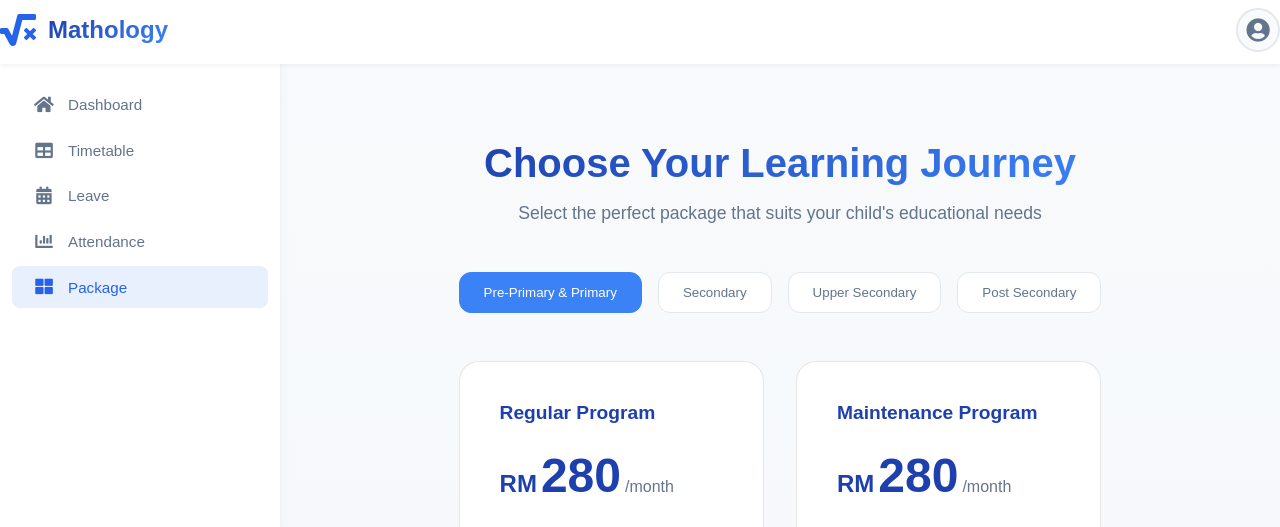
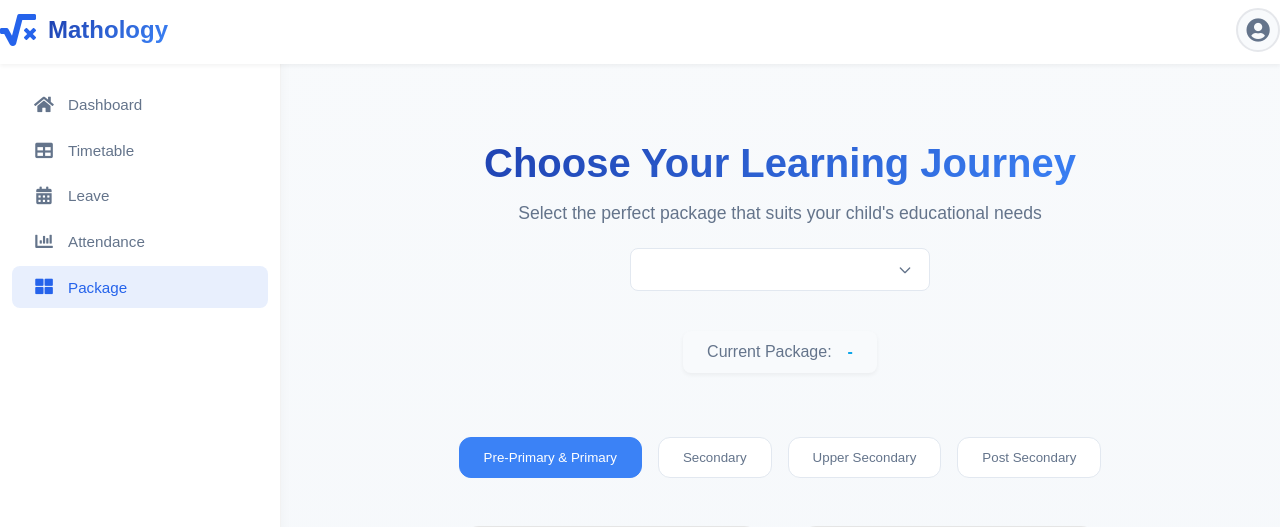
Before and after one commit to TomazFu/Mathology-Attendance-System, a PHP site: page /tcpdf/parent/parent-package.php in a window 1280 px wide. Shown: the top 527 px of the page. Run offline with PHP 8.4, Linux system fonts and the light colour scheme; the visitor is signed in with stand-in values (Sample User, id 1); data comes from the database, SQL or seed files in the repository; lists and menus that the app fills with data are empty.

Commit message:
Add student selectoron package page

```diff
--- a/assets/css/parent.css
+++ b/assets/css/parent.css
@@ -1562,7 +1562,7 @@ input[type="file"] {
 
 .attendance-hero .subtitle {
     font-size: 1.3rem;
-    opacity: 0.95;
+    opacity: 0.9;
     margin-bottom: 2.5rem;
     line-height: 1.6;
     color: white;
@@ -2486,7 +2486,7 @@ input[type="file"] {
     font-size: 2.5rem;
     font-weight: 700;
     margin-bottom: 1rem;
-    text-shadow: 0 2px 4px rgba(0, 0, 0, 0.1);
+    text-shadow: 0 2px 4px rgba(0, 0, 0, 0.2);
 }
 
 .attendance-hero .subtitle {
@@ -2536,3 +2536,34 @@ input[type="file"] {
     background: #1e40af;
     color: white;
 }
+
+.package-header {
+    text-align: center;
+    margin-bottom: 3rem;
+}
+
+.package-header .student-selector {
+    margin: 1.5rem auto;
+    max-width: 300px;
+}
+
+.current-package-indicator {
+    background: #f8fafc;
+    padding: 0.75rem 1.5rem;
+    border-radius: 8px;
+    display: inline-flex;
+    align-items: center;
+    gap: 1rem;
+    margin: 1rem 0;
+    box-shadow: 0 2px 4px rgba(0,0,0,0.05);
+}
+
+.current-package-indicator .label {
+    color: #64748b;
+    font-weight: 500;
+}
+
+.current-package-indicator .value {
+    color: #0ea5e9;
+    font-weight: 600;
+}
--- a/assets/js/package.js
+++ b/assets/js/package.js
@@ -42,6 +42,22 @@ document.addEventListener('DOMContentLoaded', function() {
             const level = this.dataset.level;
             updatePackagePrices(packagePrices[level]);
         });
+    });
+
+    const studentSelect = document.getElementById('student-select');
+    const currentPackageDisplay = document.getElementById('current-package-name');
+
+    // Initialize with first student's package
+    if (studentSelect && studentSelect.options.length > 0) {
+        const currentPackage = studentSelect.options[0].getAttribute('data-package');
+        currentPackageDisplay.textContent = currentPackage || 'No Package';
+    }
+
+    // Update package display when student selection changes
+    studentSelect.addEventListener('change', function() {
+        const selectedOption = this.options[this.selectedIndex];
+        const currentPackage = selectedOption.getAttribute('data-package');
+        currentPackageDisplay.textContent = currentPackage || 'No Package';
     });
 });
 
--- a/parent/parent-package.php
+++ b/parent/parent-package.php
@@ -15,7 +15,6 @@ require_once "../includes/sidebar.php";
 <link rel="stylesheet" href="../assets/css/parent.css">
 
 <div class="dashboard-layout">
-    <?php require_once "../includes/sidebar.php"; ?>
     <?php renderSidebar('parent'); ?>
 
     <div class="main-content">
@@ -23,6 +22,37 @@ require_once "../includes/sidebar.php";
             <div class="package-header">
                 <h1>Choose Your Learning Journey</h1>
                 <p>Select the perfect package that suits your child's educational needs</p>
+
+                <!-- Add Student Selector -->
+                <div class="student-selector">
+                    <select id="student-select">
+                        <?php
+                        // Fetch students for current parent
+                        $parent_id = $_SESSION['id'];
+                        $student_sql = "SELECT s.student_id, s.student_name, p.package_name as current_package
+                                      FROM students s
+                                      LEFT JOIN packages p ON s.package_id = p.id
+                                      WHERE s.parent_id = ?";
+                        $stmt = $conn->prepare($student_sql);
+                        $stmt->bind_param("i", $parent_id);
+                        $stmt->execute();
+                        $students = $stmt->get_result();
+
+                        while ($student = $students->fetch_assoc()) {
+                            echo "<option value='" . htmlspecialchars($student['student_id']) . "'
+                                  data-package='" . htmlspecialchars($student['current_package']) . "'>"
+                                . htmlspecialchars($student['student_name'])
+                                . "</option>";
+                        }
+                        ?>
+                    </select>
+                </div>
+
+                <!-- Current Package Indicator -->
+                <div class="current-package-indicator">
+                    <span class="label">Current Package:</span>
+                    <span id="current-package-name" class="value">-</span>
+                </div>
             </div>
 
             <!-- Level Selection -->
```
